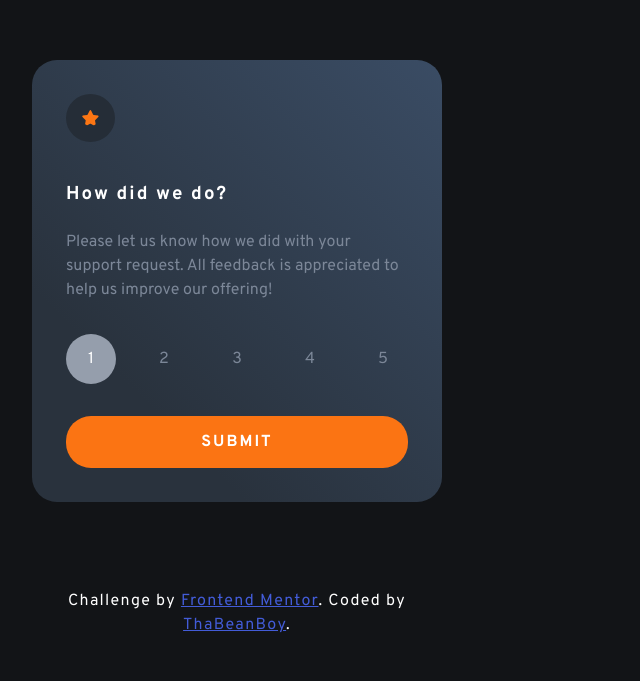
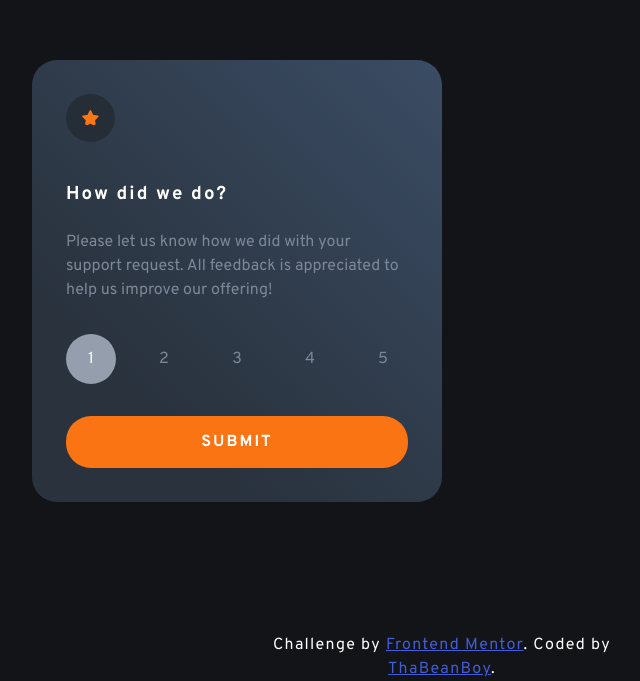
Before and after one commit to ThaBeanBoy/Front-End-Mentor-Interactive-Rating-Component, a plain HTML site: page index.html in a window 1280 px wide. Shown: the part 119-800 px from the top of the page, without its empty margins (403-1043 px from the left). Drawn offline with Linux system fonts and the light colour scheme.

Commit message:
Touched up on the buttons and adjusted the attributes

```diff
--- a/styles.scss
+++ b/styles.scss
@@ -26,8 +26,7 @@ body {
 .attribution {
   position: absolute;
   left: 50%;
-  bottom: 20px;
-  transform: translate(-50%, -50%);
+  bottom: 0;
 
   max-width: $max-width-of-box;
   text-align: center;
--- a/styles/_rating-box.scss
+++ b/styles/_rating-box.scss
@@ -29,6 +29,8 @@
       display: flex;
       align-items: center;
       justify-content: center;
+
+      -webkit-tap-highlight-color: transparent;
 
       cursor: pointer;
       transition: $transitition-time;
```
Also changed, not shown: styles.css.
